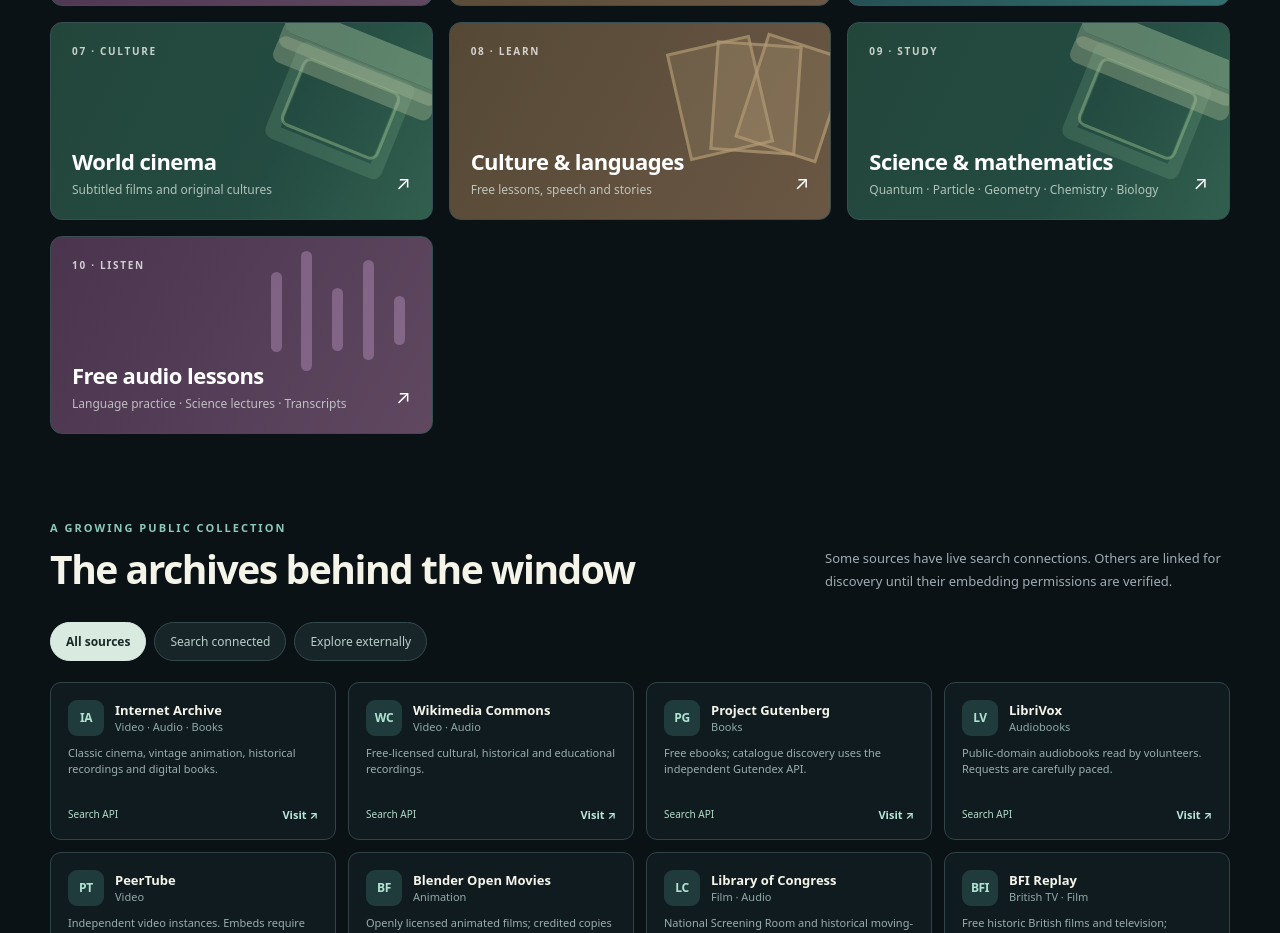
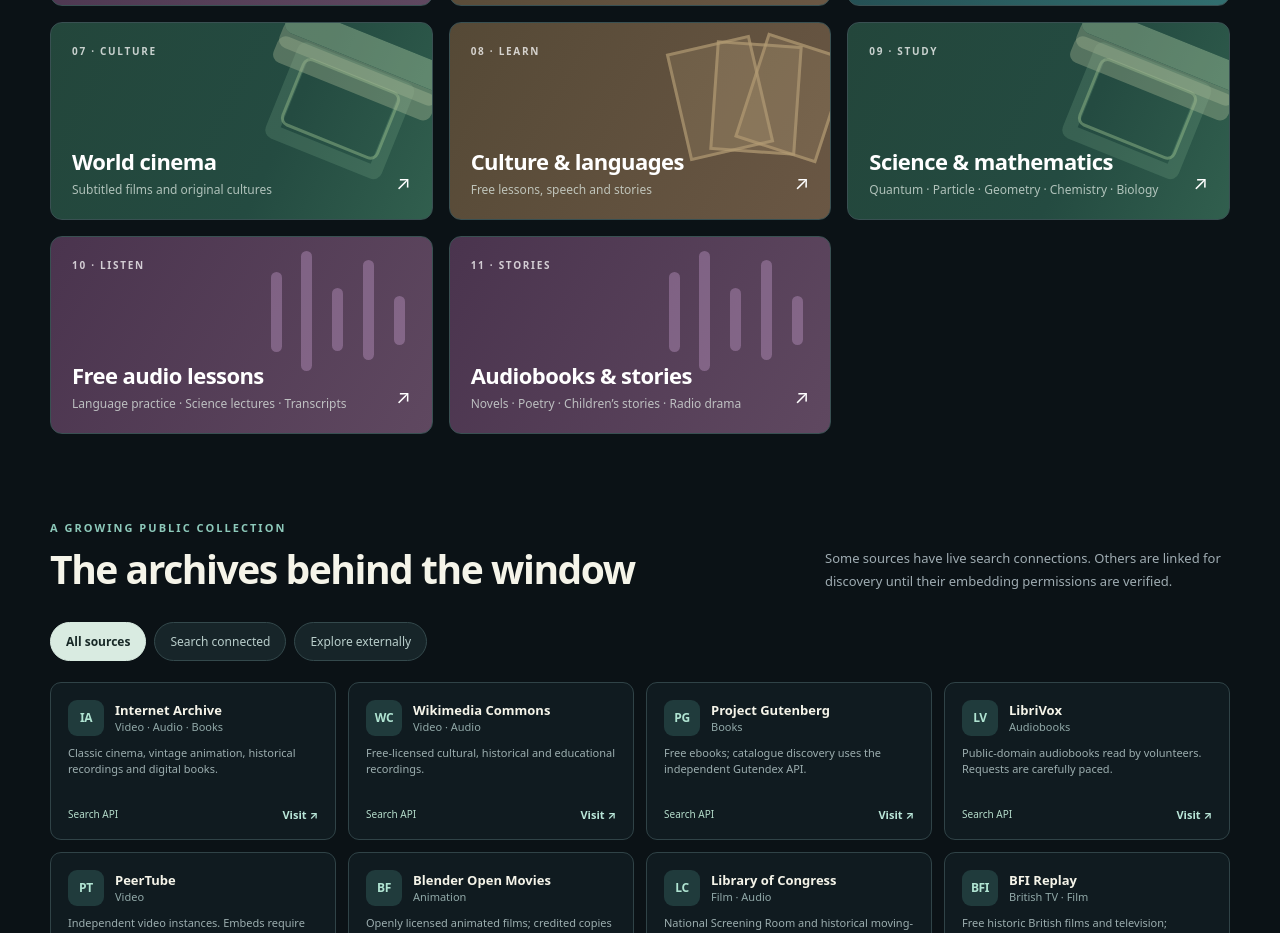
Before and after one commit to Thegreentank2/Thegreentank-deployment-2, a plain HTML site: page freedom_vision_source/index.html in a window 1280 px wide. Shown: the part 1316-2249 px from the top of the page. Drawn offline with Linux system fonts and the light colour scheme.

Commit message:
Freedom Vision: add free audiobook and storytelling navigation

```diff
--- a/freedom_vision_source/index.html
+++ b/freedom_vision_source/index.html
@@ -28,6 +28,7 @@
       <button type="button" class="nav-link" data-mode="culture">Culture &amp; Languages</button>
       <button type="button" class="nav-link" data-mode="science">Science &amp; Maths</button>
       <button type="button" class="nav-link" data-mode="audiolessons">Audio Lessons</button>
+      <button type="button" class="nav-link" data-mode="audiobooks">Audiobooks &amp; Stories</button>
     </nav>
     <a class="home-link" href="https://the-green-tank.alexiscoderpenguy.chatgpt.site/" rel="noopener noreferrer" target="_blank">The Green Tank <span aria-hidden="true">↗</span></a>
   </div>
@@ -75,6 +76,7 @@
       <button class="collection-card books" data-collection="culture" type="button"><span class="card-top">08 · LEARN</span><span class="abstract-shape books-art" aria-hidden="true"><i></i><i></i><i></i></span><span class="card-bottom"><strong>Culture &amp; languages</strong><small>Free lessons, speech and stories</small></span><span class="card-arrow" aria-hidden="true">↗</span></button>
       <button class="collection-card film" data-collection="science" type="button"><span class="card-top">09 · STUDY</span><span class="abstract-shape film-art" aria-hidden="true"><i></i><i></i><i></i></span><span class="card-bottom"><strong>Science &amp; mathematics</strong><small>Quantum · Particle · Geometry · Chemistry · Biology</small></span><span class="card-arrow" aria-hidden="true">↗</span></button>
       <button class="collection-card music" data-collection="audiolessons" type="button"><span class="card-top">10 · LISTEN</span><span class="abstract-shape music-art" aria-hidden="true"><i></i><i></i><i></i><i></i><i></i></span><span class="card-bottom"><strong>Free audio lessons</strong><small>Language practice · Science lectures · Transcripts</small></span><span class="card-arrow" aria-hidden="true">↗</span></button>
+      <button class="collection-card music" data-collection="audiobooks" type="button"><span class="card-top">11 · STORIES</span><span class="abstract-shape music-art" aria-hidden="true"><i></i><i></i><i></i><i></i><i></i></span><span class="card-bottom"><strong>Audiobooks &amp; stories</strong><small>Novels · Poetry · Children’s stories · Radio drama</small></span><span class="card-arrow" aria-hidden="true">↗</span></button>
     </div>
   </section>
   <section id="results-section" class="results-section section-inner" aria-labelledby="results-title" hidden>
```
